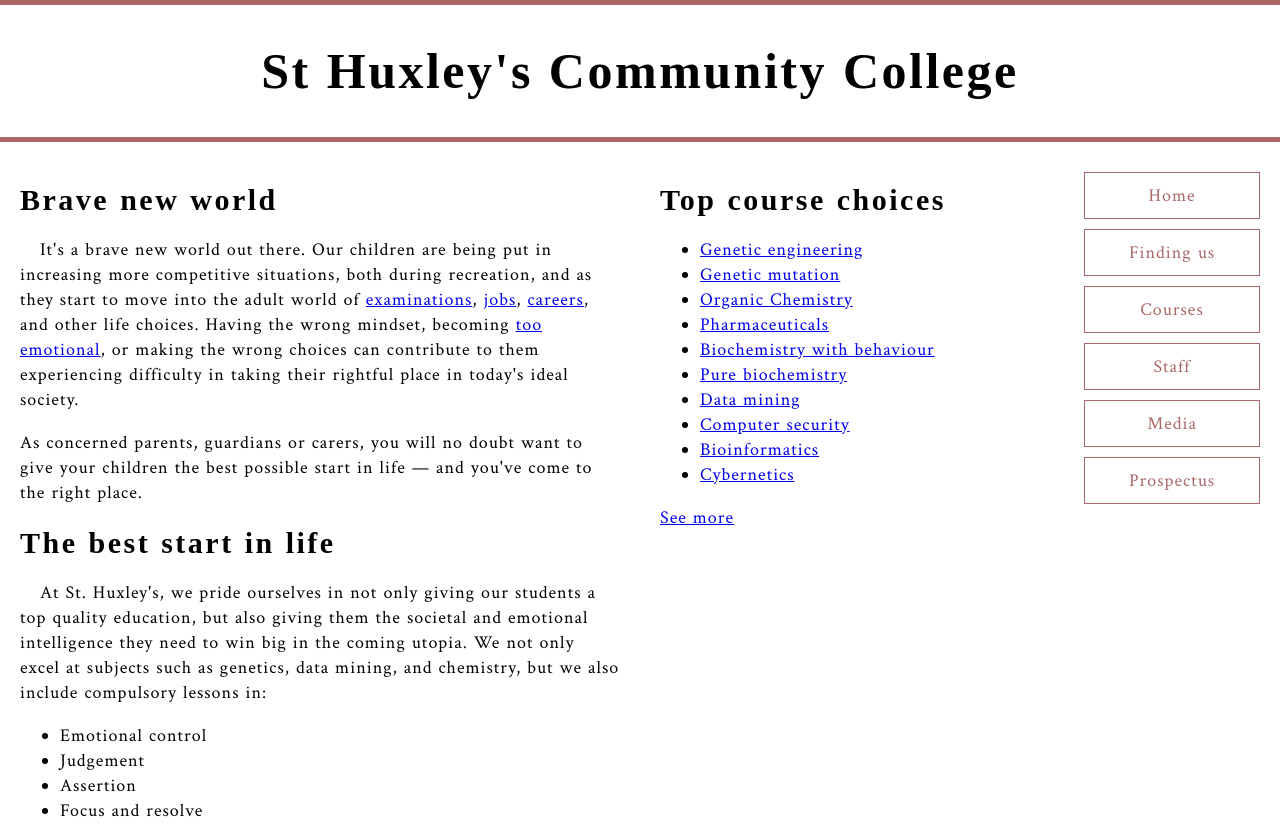
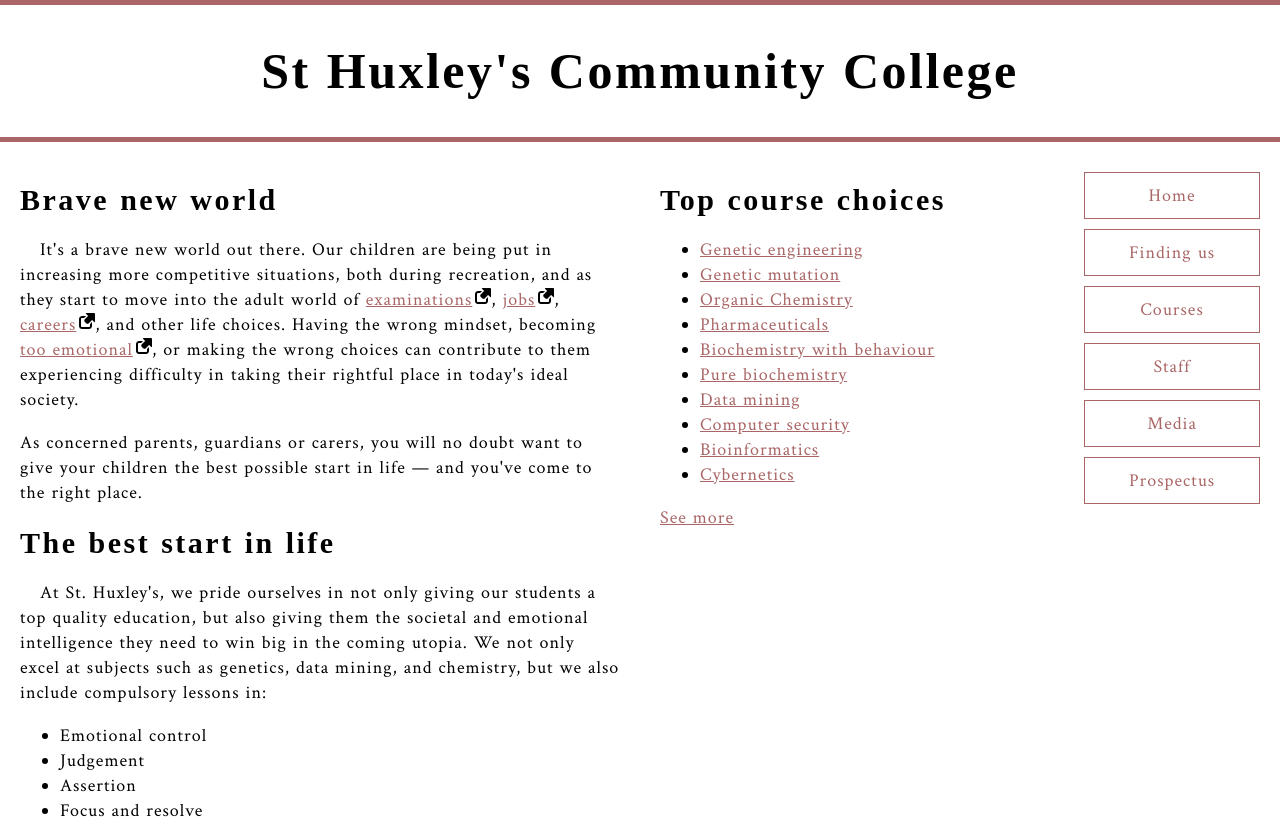
Before and after one commit to ldfracao/easyHTML, a plain HTML site: page mdn-assessments/typesetting-community/index.html in a window 1280 px wide. Shown: the top 826 px of the page. Drawn offline with Linux system fonts and the light colour scheme; a web font is replaced by a local one.

Commit message:
finish link styles

```diff
--- a/mdn-assessments/typesetting-community/css.css
+++ b/mdn-assessments/typesetting-community/css.css
@@ -74,6 +74,26 @@ p, li, a {
     font-size: 1.8rem;
 }
 
+a {
+    outline: none;
+}
+a:link {
+    color: #a66;
+}
+a:visited {
+    color: rgb(245, 104, 104);
+}
+a:focus {
+    color: olive;
+}
+a:hover {
+    text-decoration: none;
+    color: #a66;
+}
+a:active {
+    color: red;
+}
+
 /* navigation styles */
 nav li {
     list-style-type: none;
@@ -91,3 +111,9 @@ nav li:hover a{
     background-color: #a66;
     color: white;
 }
+
+a[href*="http"] {
+    background: url(external-link-52.png) no-repeat 100% 0;
+    background-size: 16px 16px;
+    padding-right: 19px;
+}
```
